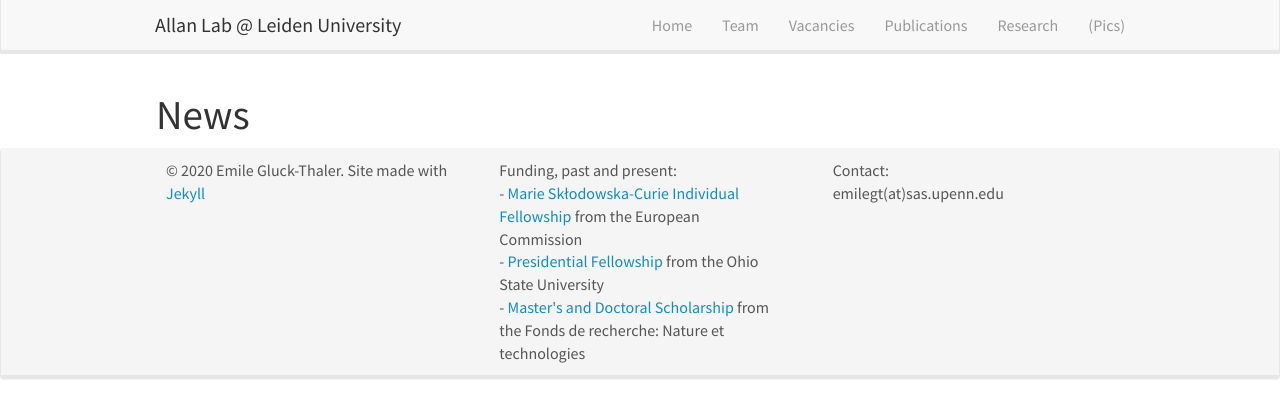
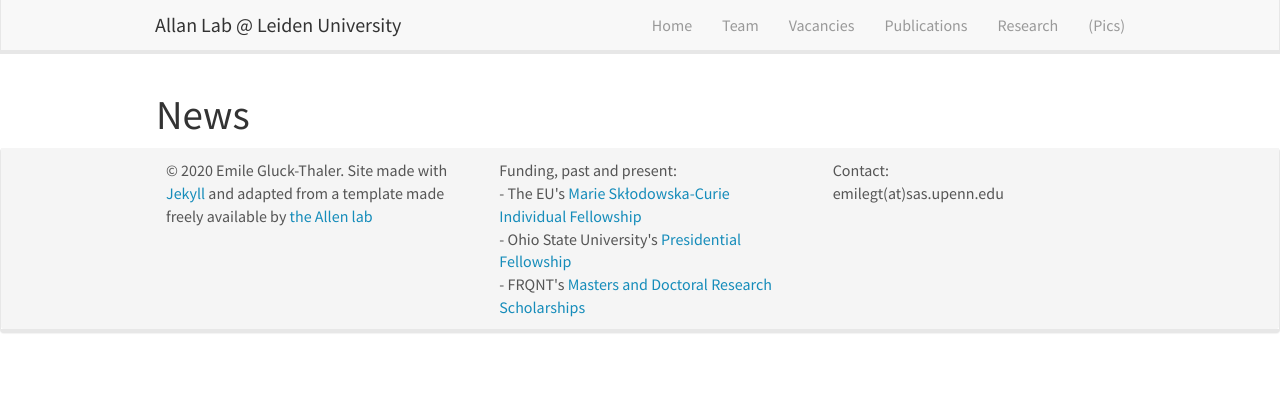
Before and after one commit to guidopuccetti/guidopuccetti.github.io, a Jekyll site: the page built from _pages/allnews.md, in a window 1280 px wide. Shown: the top 418 px of the page. Built offline with Jekyll 4.4.1, drawn with Linux system fonts in a browser that asks for light colours; nearby versions of some CDN libraries.

Commit message:
Update footer.html

```diff
--- a/_includes/footer.html
+++ b/_includes/footer.html
@@ -4,7 +4,7 @@
 	  <div class="row">
 		<div class="col-sm-4">
 
-		  <p>&copy 2020 Emile Gluck-Thaler. Site made with <a href="https://jekyllrb.com">Jekyll</a></p>
+		  <p>&copy 2020 Emile Gluck-Thaler. Site made with <a href="https://jekyllrb.com">Jekyll</a> and adapted from a template made freely available by <a href="http://www.allanlab.org/aboutwebsite.html">the Allen lab</a> </p>
 
 
 		   <p>  </p><p>
@@ -13,9 +13,9 @@
 		</div>
 		<div class="col-sm-4">
 		  Funding, past and present:<br />
-		  - <a href="https://ec.europa.eu/research/mariecurieactions/actions/individual-fellowships_en">Marie Skłodowska-Curie Individual Fellowship </a> from the European Commission <br />
-		  - <a href="https://gradsch.osu.edu/pursuing-your-degree/graduate-fellows/presidential-fellowship">Presidential Fellowship</a> from the Ohio State University <br />
-		  - <a href="http://www.frqnt.gouv.qc.ca/en/bourses-et-subventions/consulter-les-programmes-remplir-une-demande/bourse/programs-of-scholarships-of-2supndsup-and-3suprdsup-cycles-pmx5tfyt1592833344678">Master's and Doctoral Scholarship</a> from the Fonds de recherche: Nature et technologies <br />
+		  - The EU's <a href="https://ec.europa.eu/research/mariecurieactions/actions/individual-fellowships_en">Marie Skłodowska-Curie Individual Fellowship </a> <br />
+		  - Ohio State University's <a href="https://gradsch.osu.edu/pursuing-your-degree/graduate-fellows/presidential-fellowship">Presidential Fellowship</a> <br />
+		  - FRQNT's <a href="http://www.frqnt.gouv.qc.ca/en/bourses-et-subventions/consulter-les-programmes-remplir-une-demande/bourse/programs-of-scholarships-of-2supndsup-and-3suprdsup-cycles-pmx5tfyt1592833344678">Masters and Doctoral Research Scholarships</a> <br />
 		</div>
 		<div class="col-sm-4">
 		  Contact:<br />
```
